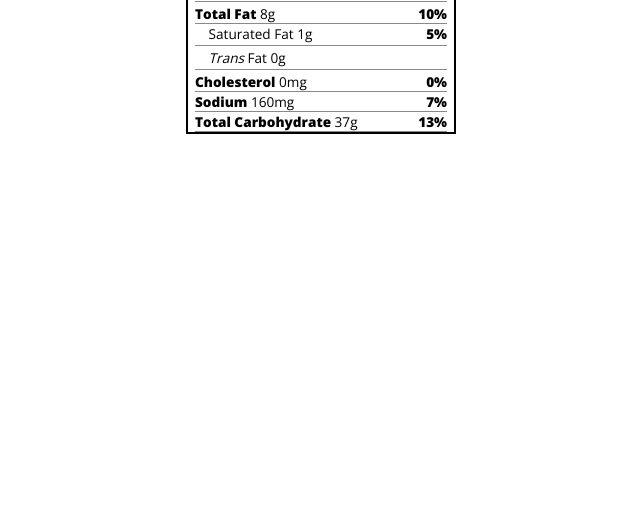
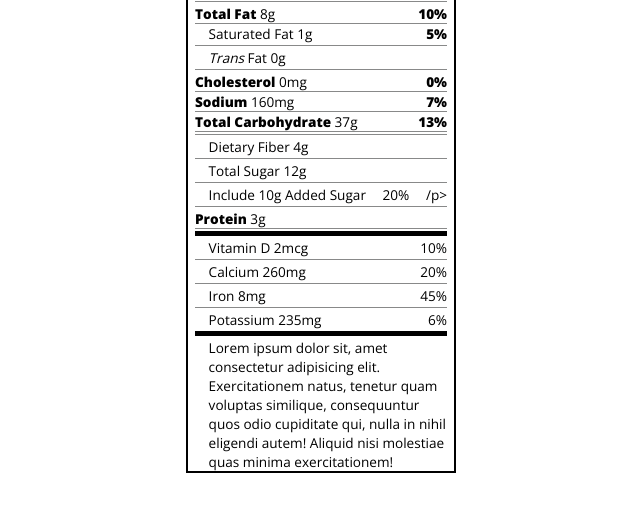
Before and after one commit to VishuSwastik/nutrition-label, a plain HTML site: page index.html in a window 1280 px wide. Shown: the part 201-712 px from the top of the page, without its empty margins (319-959 px from the left). Drawn offline with nearby package versions, Linux system fonts and the light colour scheme.

Commit message:
nutrition fact

```diff
--- a/index.html
+++ b/index.html
@@ -36,6 +36,24 @@
       <p><span><span class="bold">Cholesterol</span> 0mg</span> <span class="bold">0%</span></p>
       <p><span><span class="bold">Sodium</span> 160mg</span> <span class="bold">7%</span></p>
       <p><span><span class="bold">Total Carbohydrate</span> 37g</span> <span class="bold">13%</span></p>
+      <div class="divider"></div>
+      <p class="indent no-divider">Dietary Fiber 4g</p>
+      <div class="divider"></div>
+      <p class="indent no-divider">Total Sugar 12g</p>
+      <div class="divider"></div>
+      <p class="indent no-divider">Include 10g Added Sugar <span>20%</span>/p>
+      <div class="divider"></div>
+      <p><span><span class="bold">Protein</span> <span>3g</span></span></p>
+      <div class="divider medium"></div>
+      <p class="indent no-divider">Vitamin D 2mcg <span>10%</span></p>
+      <div class="divider"></div>
+      <p class="indent no-divider">Calcium 260mg <span>20%</span></p>
+      <div class="divider"></div>
+      <p class="indent no-divider">Iron 8mg<span>45%</span></p>
+      <div class="divider"></div>
+      <p class="indent no-divider">Potassium 235mg<span>6%</span></p>
+      <div class="divider medium"></div>
+      <p  class="indent no-divider">Lorem ipsum dolor sit, amet consectetur adipisicing elit. Exercitationem natus, tenetur quam voluptas similique, consequuntur quos odio cupiditate qui, nulla in nihil eligendi autem! Aliquid nisi molestiae quas minima exercitationem!</p>
     </div>
   </div>
 </body>
```
